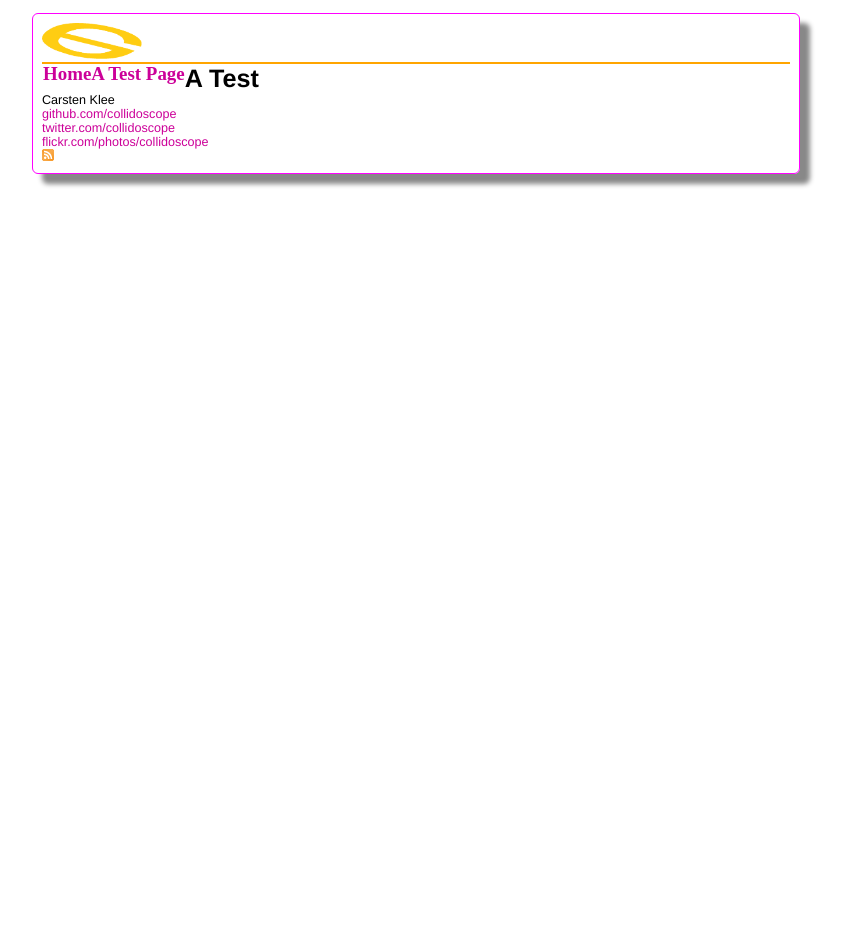
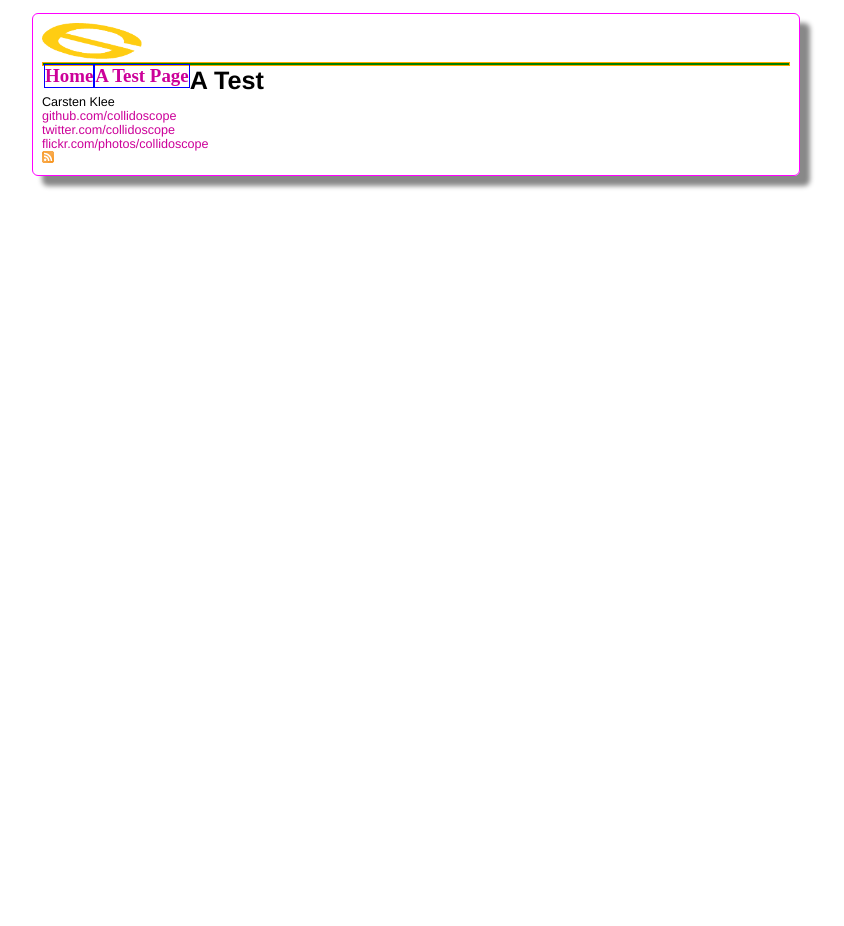
Before and after one commit to collidoscope/collidoscope.github.com, a Jekyll site: the page built from test/test.md, in a window 1280 px wide. Shown: the whole page, without its empty margins (224-1068 px from the left). Built offline with Jekyll 4.4.1, drawn with Linux system fonts in a browser that asks for light colours; some web fonts are replaced; Markdown is read by kramdown in place of the engine named in the settings.

Commit message:
Updated css/screen.css

```diff
--- a/css/screen.css
+++ b/css/screen.css
@@ -45,8 +45,8 @@ hr.trenner {
 font-family: naviFont;
 src: url('http://fonts.googleapis.com/css?family=Cedarville+Cursive');
 }
-#nav_ul{list-style-type:none;float:none:clear:both;}
-.nav_li, .nav_li_active{float:left;}
+#nav_ul{list-style-type:none;float:none:clear:both;border:1px solid green;}
+.nav_li, .nav_li_active{float:left;border:1px solid blue;}
 a.nav_a {font-family: 'Cedarville Cursive', cursive;font-size:1.5em;font-weight:bold;}
 #main_nav{float:none:clear:both;border:1px solid orange;}
 
```
